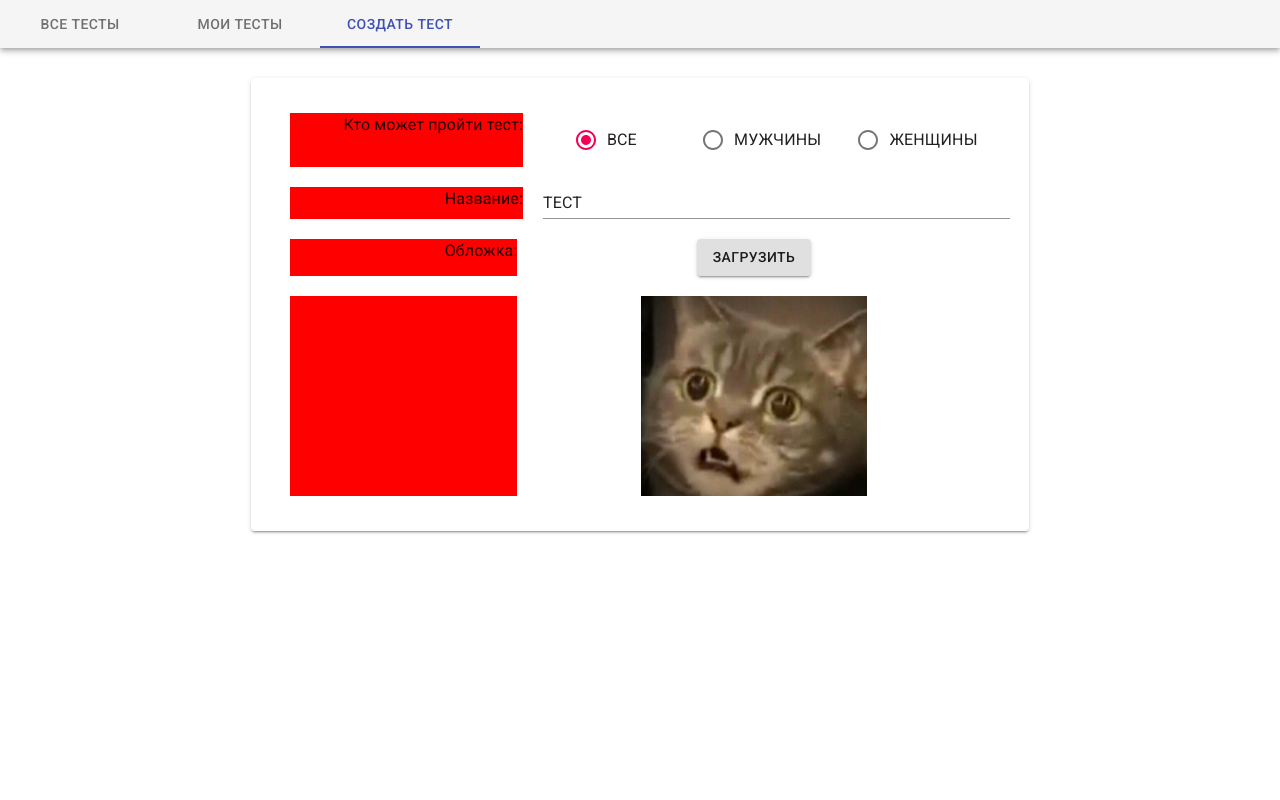
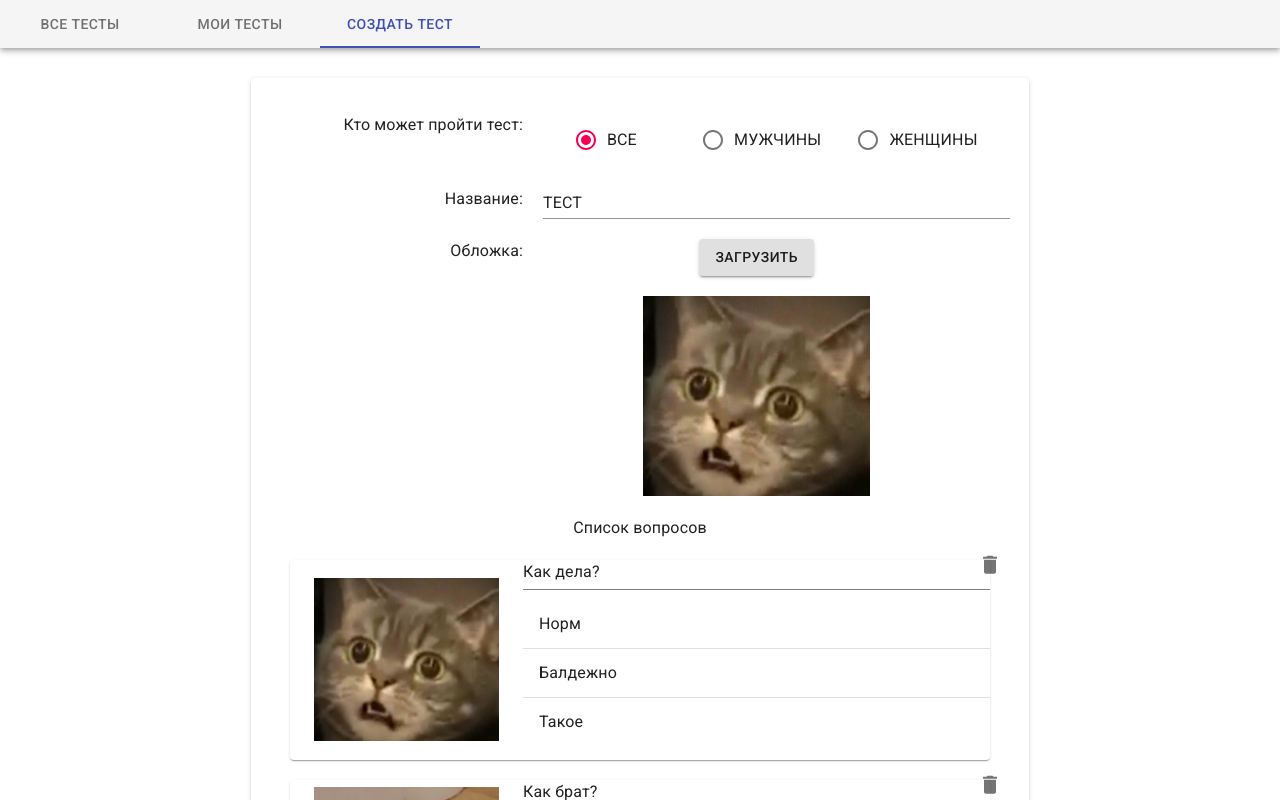
Before and after one commit to artemykairyak/hyperTest, a React (Create React App) app: page / in a window 1280 px wide. Shown: the top 800 px of the page. Built offline with nearby package versions, Linux system fonts and the light colour scheme.

Commit message:
more test creating components

```diff
--- a/package.json
+++ b/package.json
@@ -4,6 +4,7 @@
   "private": true,
   "dependencies": {
     "@material-ui/core": "^4.9.5",
+    "@material-ui/icons": "^4.9.1",
     "@testing-library/jest-dom": "^4.2.4",
     "@testing-library/react": "^9.4.1",
     "@testing-library/user-event": "^7.2.1",
--- /dev/null
+++ b/src/components/CreatingTest/AddQuestion.js
@@ -0,0 +1,76 @@
+import React from "react";
+import {Button, Container, Typography} from "@material-ui/core";
+import Card from "@material-ui/core/Card";
+
+const AddQuestion = ({setQuestionPic}) => {
+    return (
+        <Card style={styles.popup}>
+            <Container style={styles.row}>
+                <Container style={styles.left}>
+                    <Typography>Картинка:</Typography>
+                </Container>
+                <Container style={styles.cover}>
+                    <input
+                        accept="image/*"
+                        style={styles.addCoverInput}
+                        multiple
+                        type="file"
+                        id="testCover"
+                        onChange={() => 0}
+                    />
+                    <label htmlFor="testCover">
+                        <Button variant="contained" component="span" style={styles.addCoverBtn}>
+                            Загрузить
+                        </Button>
+                    </label>
+                </Container>
+            </Container>
+        </Card>
+    )
+}
+
+const styles = {
+    popup: {
+        position: 'fixed',
+        top: '50%',
+        left: '50%',
+        transform: 'translate(-50%, -50%)',
+        width: '60%',
+        margin: '30px auto 15px',
+        padding: 15,
+        textAlign: 'center',
+        zIndex: 10
+    },
+    row: {
+        display: 'flex',
+        margin: '20px auto',
+        position: 'relative',
+        overflow: 'visible'
+    },
+    left: {
+
+        display: 'flex',
+        width: 350,
+        justifyContent: 'flex-end',
+        padding: 0
+    },
+    addCoverInput: {
+        display: 'none'
+    },
+    cover: {
+        padding: 0
+    },
+    coverImgContainer: {
+        height: 200,
+        width: '100%',
+        padding: 0
+    },
+    coverImg: {
+        display: 'inline-block',
+        width: '100%',
+        height: '100%',
+        objectFit: 'contain',
+    },
+}
+
+export default AddQuestion;
--- a/src/components/CreatingTest/CreatingTest.js
+++ b/src/components/CreatingTest/CreatingTest.js
@@ -1,21 +1,46 @@
-import React, { useState } from 'react';
-import { Box, Card, Container, Typography, Radio, Button, Input } from '@material-ui/core';
+import React, {useEffect, useState} from 'react';
+import {
+    Box,
+    Card,
+    Container,
+    Typography,
+    Radio,
+    Button,
+    Input,
+    IconButton,
+    Divider,
+    ListItemText,
+    ListItem,
+    List
+} from '@material-ui/core';
+import DeleteIcon from '@material-ui/icons/Delete';
+import AddQuestion from "./AddQuestion";
 
-const CreatingTest = ({ addGender, test, addTitle, addPicture }) => {
+const CreatingTest = ({addGender, test, addTitle, addPicture, deleteVar}) => {
     let [gender, setLocaltGender] = useState(0);
+    let [addQuestionPopupState, setAddQuestionPopupState] = useState(false);
+    console.log(test);
 
     const setGender = (val) => {
         setLocaltGender(val);
         addGender(gender)
+    };
+
+    const getFile = (event, mode) => {
+        let fileList = event.target.files;
+        console.log(fileList)
+
+        convertToBase64(fileList[0], (result) => {
+            if(mode === 'testPic') {
+                addPicture(result);
             }
 
-    const getFile = (event) => {
-        let fileList = event.target.files;
-        console.log(fileList)
-        convertToBase64(fileList[0], (result) => {
+            if(mode === 'questiontPic') {
                 addPicture(result);
+            }
+
         })
-    }
+    };
 
     const convertToBase64 = (file, cb) => {
         let reader = new FileReader();
@@ -27,10 +52,19 @@ const CreatingTest = ({ addGender, test, addTitle, addPicture }) => {
             console.log('Error: ', error);
         };
 
-    }
+    };
+
+    const setQuestionPic = event => {
+        getFile(event, 'questionPic');
+    };
+
+    const setTestPic = event => {
+        getFile(event, 'testPic');
+    };
 
     return (
         <Box>
+            {addQuestionPopupState && <AddQuestion setQuestionPic={setQuestionPic} />}
             <Card style={styles.container} elevation={2}>
                 <Container style={styles.row}>
                     <Container style={styles.left}>
@@ -102,7 +136,7 @@ const CreatingTest = ({ addGender, test, addTitle, addPicture }) => {
                             multiple
                             type="file"
                             id="testCover"
-                            onChange={getFile}
+                            onChange={setTestPic}
                         />
                         <label htmlFor="testCover">
                             <Button variant="contained" component="span" style={styles.addCoverBtn}>
@@ -112,18 +146,54 @@ const CreatingTest = ({ addGender, test, addTitle, addPicture }) => {
                     </Container>
                 </Container>
                 <Container style={styles.row}>
-                    <Container style={styles.left} >
+                    <Container style={styles.left}>
                         <Typography> </Typography>
                     </Container>
-
                     <Container style={styles.coverImgContainer}>
-                        <img style={styles.coverImg}src={test.picture} alt={test.title}/>
+                        <img style={styles.coverImg} src={test.picture} alt={test.title}/>
                     </Container>
                 </Container>
+                <Container style={styles.questionsTitle}>
+                    <Typography>Список вопросов</Typography>
+                </Container>
+                <Container style={styles.questions}>
+                    {test.questions.map((item, index) => {
+                        return <Card key={index} style={styles.row}>
+                            <IconButton aria-label="delete" onClick={() => {
+                                deleteVar(index)
+                            }} style={styles.deleteIcon}>
+                                <DeleteIcon/>
+                            </IconButton>
+                            <Container style={styles.left}>
+                                <Container style={styles.questionImgContainer}>
+                                    <img style={styles.questionImg} src={item.qPic} alt=''/>
+                                </Container>
+                            </Container>
+                            <Container style={styles.varInfo}>
+                                <Typography style={styles.qTitle}>{item.qText}</Typography>
+                                <List style={styles.vars}>
+                                    {item.vars.map((variant, index) => {
+                                        return <React.Fragment key={index}><ListItem>
+                                            <ListItemText primary={variant.varText}/>
+                                        </ListItem>{index !== (item.vars.length - 1) && <Divider/>}
+                                        </React.Fragment>
+                                    })}
+                                </List>
+                            </Container>
+
                         </Card>
-        </Box >
+                    })}
+                </Container>
+                <Container style={styles.questionsTitle}>
+                    <Button variant="contained" component="span" style={styles.addQuestionBtn}
+                    onClick={() => setAddQuestionPopupState(true)}>
+                        Добавить вопрос
+                    </Button>
+                </Container>
+            </Card>
+        </Box>
     )
-}
+};
 
 const styles = {
     container: {
@@ -134,10 +204,12 @@ const styles = {
     },
     row: {
         display: 'flex',
-        margin: '20px auto'
+        margin: '20px auto',
+        position: 'relative',
+        overflow: 'visible'
     },
     left: {
-        background: 'red',
+
         display: 'flex',
         width: 350,
         justifyContent: 'flex-end',
@@ -169,17 +241,49 @@ const styles = {
     addCoverInput: {
         display: 'none'
     },
+    cover: {
+        padding: 0
+    },
     coverImgContainer: {
         height: 200,
-        width: '100%'
-
+        width: '100%',
+        padding: 0
     },
     coverImg: {
         display: 'inline-block',
         width: '100%',
         height: '100%',
         objectFit: 'contain',
+    },
+    questionImgContainer: {
+        height: 200,
+        width: '100%',
+    },
+    questionImg: {
+        display: 'inline-block',
+        width: '100%',
+        height: '100%',
+        objectFit: 'contain',
+    },
+    varInfo: {
+        textAlign: 'left',
+        padding: 0
+    },
+    qTitle: {
+        borderBottom: '1px solid gray',
+        paddingBottom: 5,
+        marginBottom: 10
+    },
+    vars: {
+        padding: 0
+    },
+    deleteIcon: {
+        position: 'absolute',
+        right: 0,
+        top: 0,
+        transform: 'translate(50%, -40%)',
+        zIndex: 5
     }
-}
+};
 
 export default CreatingTest;
--- a/src/components/CreatingTest/CreatingTestContainer.js
+++ b/src/components/CreatingTest/CreatingTestContainer.js
@@ -2,27 +2,34 @@ import React, { useEffect } from 'react';
 import { connect } from 'react-redux';
 import CreatingTest from './CreatingTest';
 import { addGender, addTitle, addPicture } from './../../redux/reducers/testReducer';
+import {deleteQuestion, setPopupDisplayed} from "../../redux/reducers/testReducer";
 
-const CreatingTestContainer = ({ addGender, addTitle, addPicture, test }) => {
+const CreatingTestContainer = ({ addGender, addTitle, addPicture, test, deleteQuestion, setPopupDisplayed , popupDisplayed}) => {
     useEffect(() => {
         console.log(test);
-    }, [test])
+    }, [test]);
 
-
+    const deleteVar = (qIndex) => {
+        console.log(test.questions[qIndex])
+        deleteQuestion(qIndex)
+    };
 
 
     return <CreatingTest
         test={test}
         addGender={addGender}
         addTitle={addTitle}
-        addPicture={addPicture} />
+        addPicture={addPicture}
+        deleteVar={deleteVar}
+        setPopupDisplayed={setPopupDisplayed}/>
 }
 
 
 const mapStateToProps = (state) => {
     return {
+        popupDisplayed: state.testScreen.popupDisplayed,
         test: state.testScreen.test
     }
 };
 
-export default connect(mapStateToProps, { addGender, addTitle, addPicture })(CreatingTestContainer);
+export default connect(mapStateToProps, { addGender, addTitle, addPicture, deleteQuestion, setPopupDisplayed })(CreatingTestContainer);
--- a/src/redux/reducers/mainReducer.js
+++ b/src/redux/reducers/mainReducer.js
@@ -11,16 +11,18 @@ let initialState = {
             testTitle: 'Тест1',
             testPic: 'пикча',
             vip: false,
+            description: 'описание',
             price: 0
         },
         {
             testId: 1,
             testTitle: 'Тест2',
             testPic: 'пикча2',
+            description: 'описание2',
             vip: false,
             price: 0
         },
-        {testId: 2, testTitle: 'Тест3', testPic: 'Пикча3', vip: false, price: 0}
+        {testId: 2, testTitle: 'Тест3', description: 'описание3', testPic: 'Пикча3', vip: false, price: 0}
     ]
 };
 
```
Also changed, not shown: src/components/Test/ResultPageContainer.js (+1 -1 lines), src/redux/reducers/testReducer.js, 1 other file (tests, documents, lock files or other folders). Lines whose indentation alone changed are shown as unchanged.
